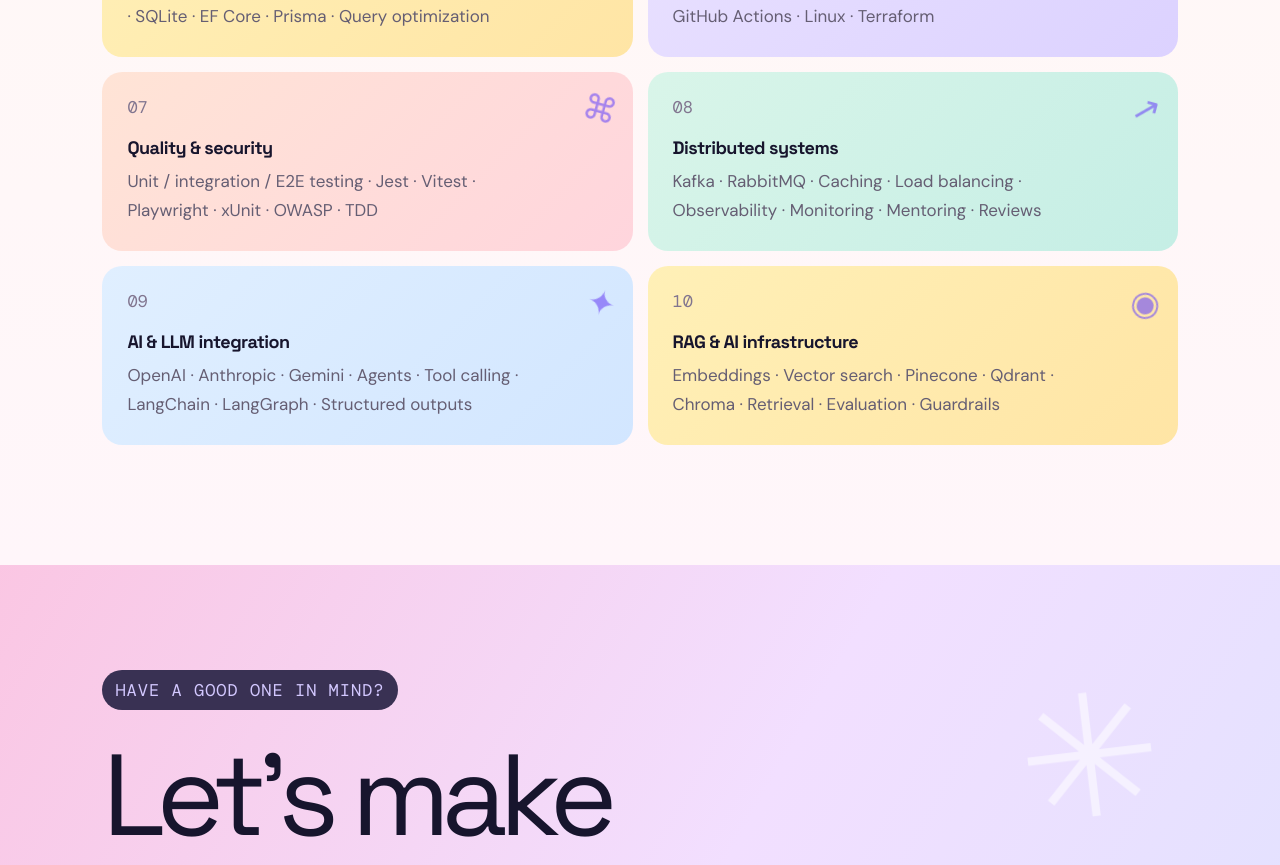
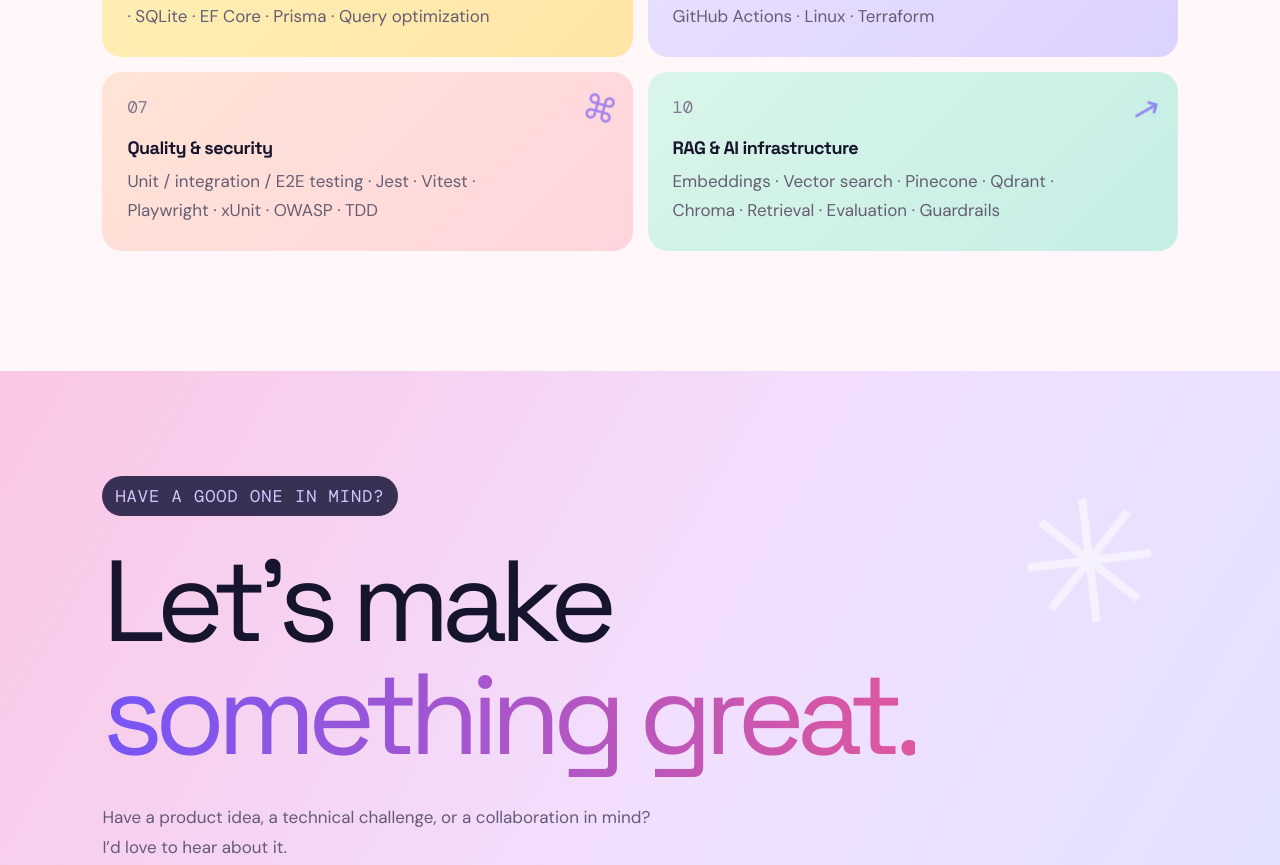
Before and after one commit to janismarksdev-glitch/MyPortfolio, a Next.js app: page / in a window 1280 px wide. Shown: the part 5940-6805 px from the top of the page. Built offline with nearby package versions, Linux system fonts and the light colour scheme.

Commit message:
docs:remove 2 skills

```diff
--- a/app/page.tsx
+++ b/app/page.tsx
@@ -11,8 +11,6 @@ const skills = [
   ["05", "Data & persistence", "PostgreSQL · MySQL · SQL Server · MongoDB · Redis · SQLite · EF Core · Prisma · Query optimization"],
   ["06", "Cloud & delivery", "Git · Docker · Kubernetes · AWS · Azure · CI/CD · GitHub Actions · Linux · Terraform"],
   ["07", "Quality & security", "Unit / integration / E2E testing · Jest · Vitest · Playwright · xUnit · OWASP · TDD"],
-  ["08", "Distributed systems", "Kafka · RabbitMQ · Caching · Load balancing · Observability · Monitoring · Mentoring · Reviews"],
-  ["09", "AI & LLM integration", "OpenAI · Anthropic · Gemini · Agents · Tool calling · LangChain · LangGraph · Structured outputs"],
   ["10", "RAG & AI infrastructure", "Embeddings · Vector search · Pinecone · Qdrant · Chroma · Retrieval · Evaluation · Guardrails"],
 ];
 
```
